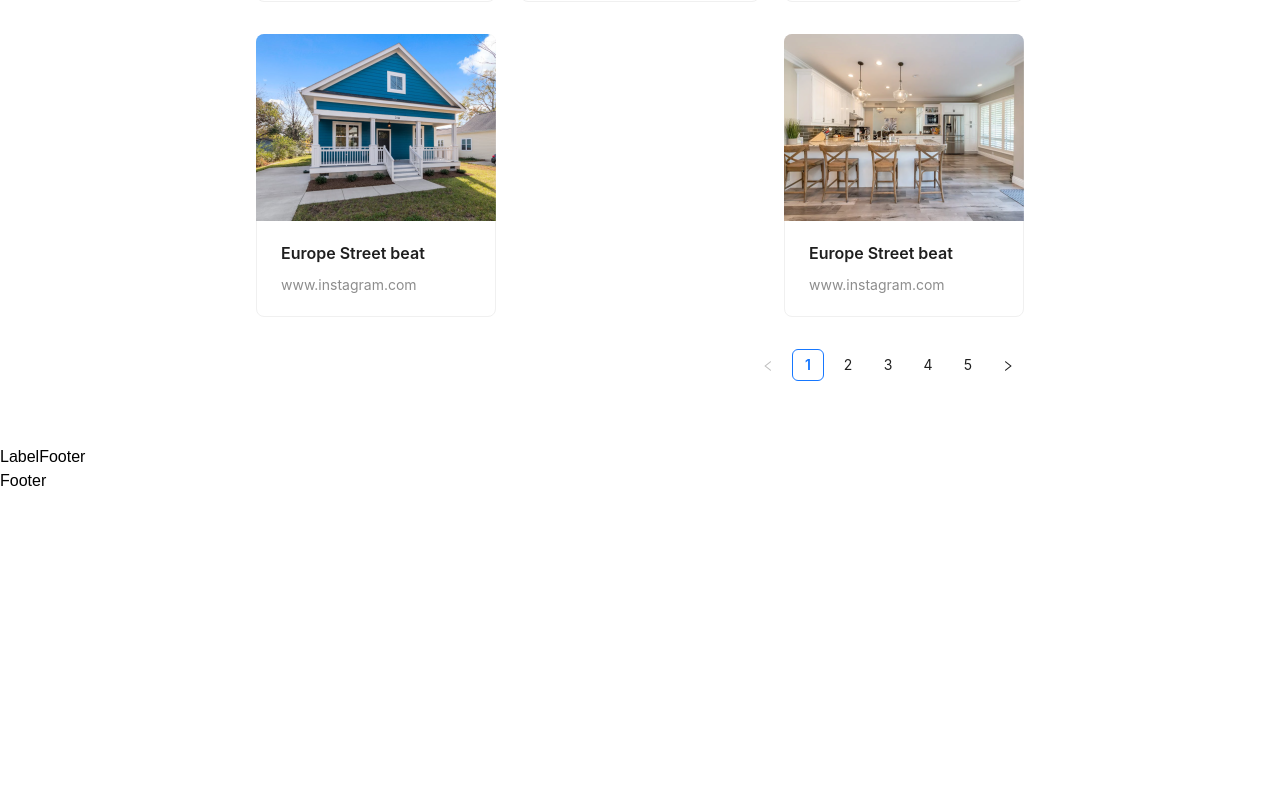
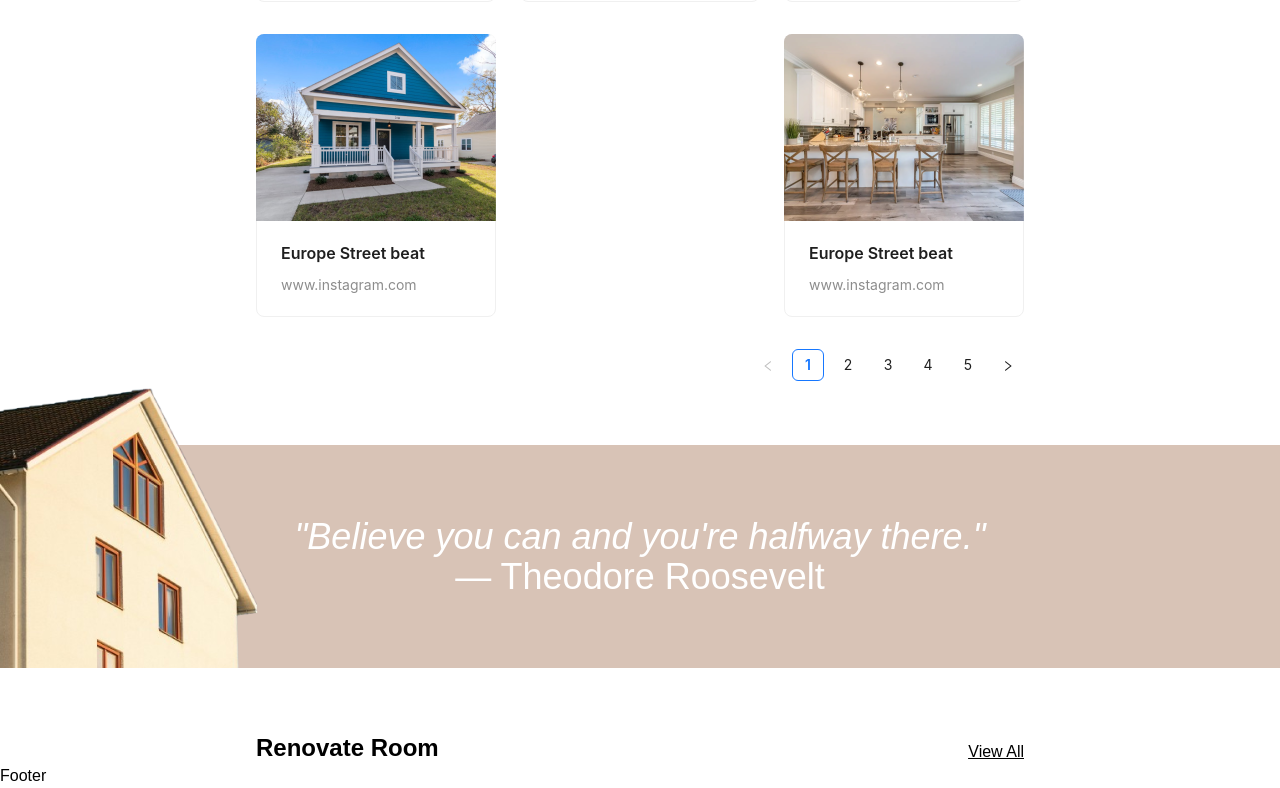
Before and after one commit to PracticeProjectForUs/single-page-home, a Next.js app in the folder single-page/: page / in a window 1280 px wide. Shown: the part 1958-2746 px from the top of the page. Before the commit the page ends 2451 px from the top, so only its background shows below. Built offline with nearby package versions, Linux system fonts and the light colour scheme.

Commit message:
footer label

```diff
--- a/single-page/src/app/components/labelFooter.tsx
+++ b/single-page/src/app/components/labelFooter.tsx
@@ -1,3 +1,19 @@
+import Image from "next/image";
+
 export default function LabelFooter() {
-    return <div>LabelFooter</div>
+    return (
+        <div className="relative bg-[#d8c3b6] h-[223px] flex items-center justify-center">
+            <Image
+                src="/images/label-footer/home1.png"
+                width={512}
+                height={294}
+                alt="background"
+                className="absolute left-0 bottom-0"
+            />
+            <div className="relative z-10 text-white text-center">
+                <p className="text-4xl italic ">"Believe you can and you're halfway there."</p>
+                <p className="text-4xl">— Theodore Roosevelt</p>
+            </div>
+        </div>
+    );
 }
--- /dev/null
+++ b/single-page/src/app/contents/(subContent)/renovateSection.tsx
@@ -0,0 +1,25 @@
+import { capitalizeWords } from "@/app/(shareFunction)/(capital)/capitalIncludeSecond";
+import Link from "next/link";
+
+
+
+interface CardDetailProps {
+    key: string
+    width?: number
+    path?: string
+    alt?: string
+    title?: string
+    description?: string
+}
+export default function RenovateSection() {
+    return (
+        <div className="w-3/5">
+            <header className="flex justify-between items-end">
+                <p className="text-2xl font-bold">Renovate Room</p>
+                <p className="hover:cursor-pointer underline">
+                    <Link href="#">{capitalizeWords("view all")}</Link>
+                </p>
+            </header>
+        </div>
+    )
+}
--- a/single-page/src/app/contents/body.tsx
+++ b/single-page/src/app/contents/body.tsx
@@ -4,6 +4,7 @@ import ProjectSection from "./(subContent)/projectSection";
 import PromotionBox from "../components/promotionBox";
 import InfoList from "./(subContent)/InfoList";
 import LabelFooter from "../components/labelFooter";
+import RenovateSection from "./(subContent)/renovateSection";
 
 export default function Body() {
     return (
@@ -28,6 +29,9 @@ export default function Body() {
             <div className=" mt-16 w-full">
                 <LabelFooter/>
             </div>
+            <div className="flex justify-center mt-16 w-full">
+                <RenovateSection/>
+            </div>
         </div>
     )
 }
```
Also changed, not shown: single-page/public/images/label-footer/home1.png (renamed from single-page/public/images/label-footer/pexels-pixabay-358636-removebg-preview 1.png).
